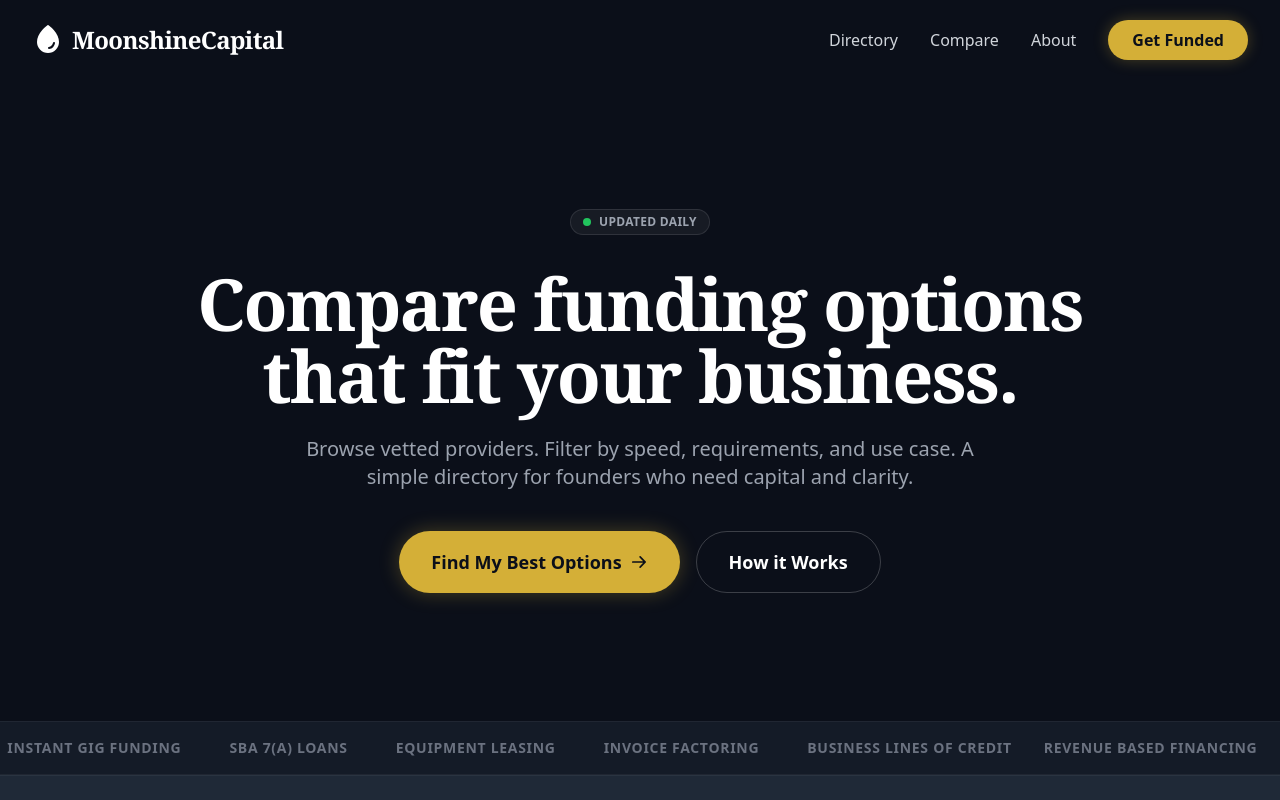
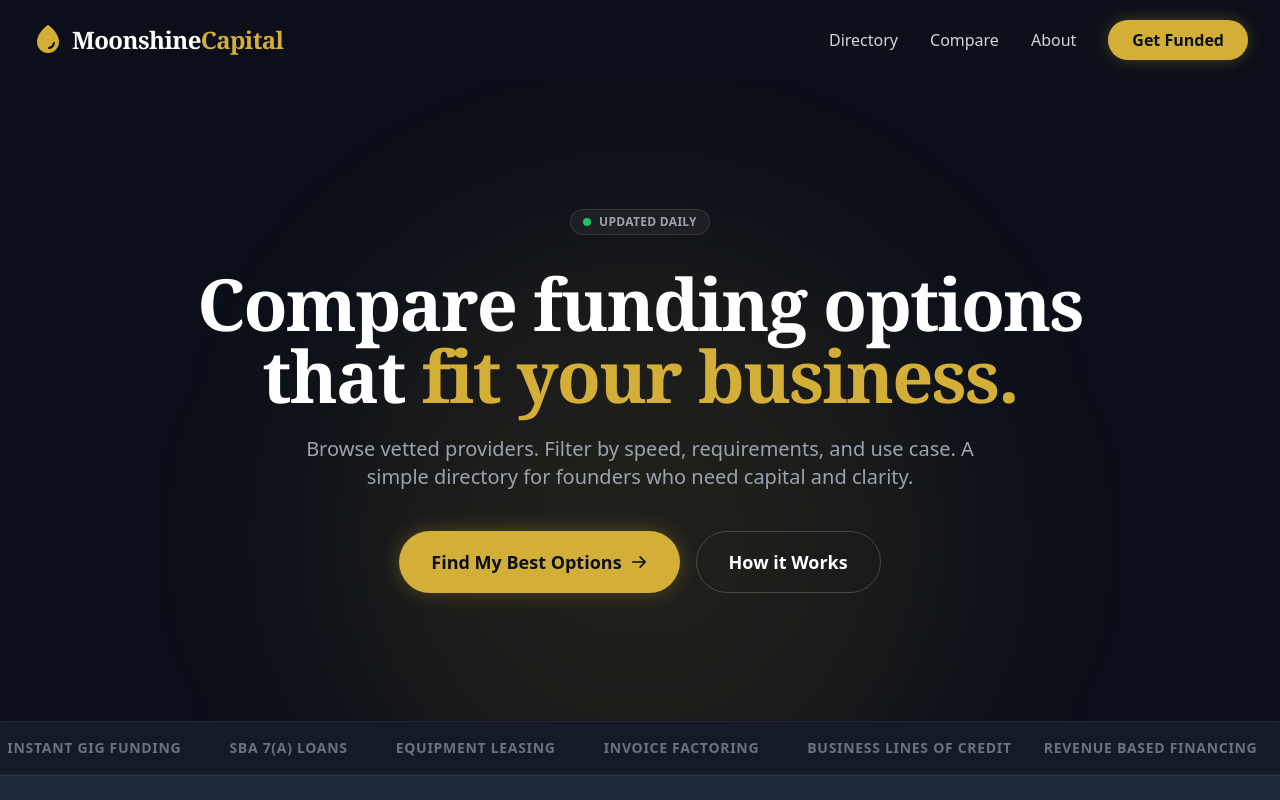
Before and after one commit to JFeimster/cash-command, a Next.js app in the folder nextjs/: page / in a window 1280 px wide. Shown: the top 800 px of the page. Built offline with nearby package versions, Linux system fonts and the light colour scheme.

Commit message:
Update tailwind.config.js

```diff
--- a/nextjs/tailwind.config.js
+++ b/nextjs/tailwind.config.js
@@ -7,20 +7,37 @@ module.exports = {
   theme: {
     extend: {
       colors: {
-        primary: "#D4AF37", // Whiskey Gold
-        secondary: "#0B0F19", // Midnight Navy
-        accent: "#F59E0B",   // Amber
+        primary: "#D4AF37",
+        secondary: "#0B0F19",
+        accent: "#F59E0B",
         "midnight-900": "#0B0F19",
         "midnight-800": "#1F2937",
+        whiskey: {
+          DEFAULT: '#D4AF37',
+          dim: 'rgba(212, 175, 55, 0.1)',
+          glow: 'rgba(212, 175, 55, 0.5)',
+        }
       },
       animation: {
-        ticker: "ticker 30s linear infinite", // The scrolling magic
+        ticker: "ticker 30s linear infinite",
+        'fade-up': 'fadeInUp 0.8s ease-out forwards',
+        blob: "blob 7s infinite",
       },
       keyframes: {
         ticker: {
           "0%": { transform: "translateX(0)" },
           "100%": { transform: "translateX(-100%)" },
         },
+        fadeInUp: {
+          '0%': { opacity: '0', transform: 'translateY(20px)' },
+          '100%': { opacity: '1', transform: 'translateY(0)' },
+        },
+        blob: {
+          "0%": { transform: "translate(0px, 0px) scale(1)" },
+          "33%": { transform: "translate(30px, -50px) scale(1.1)" },
+          "66%": { transform: "translate(-20px, 20px) scale(0.9)" },
+          "100%": { transform: "translate(0px, 0px) scale(1)" },
+        },
       },
     },
   },
```
